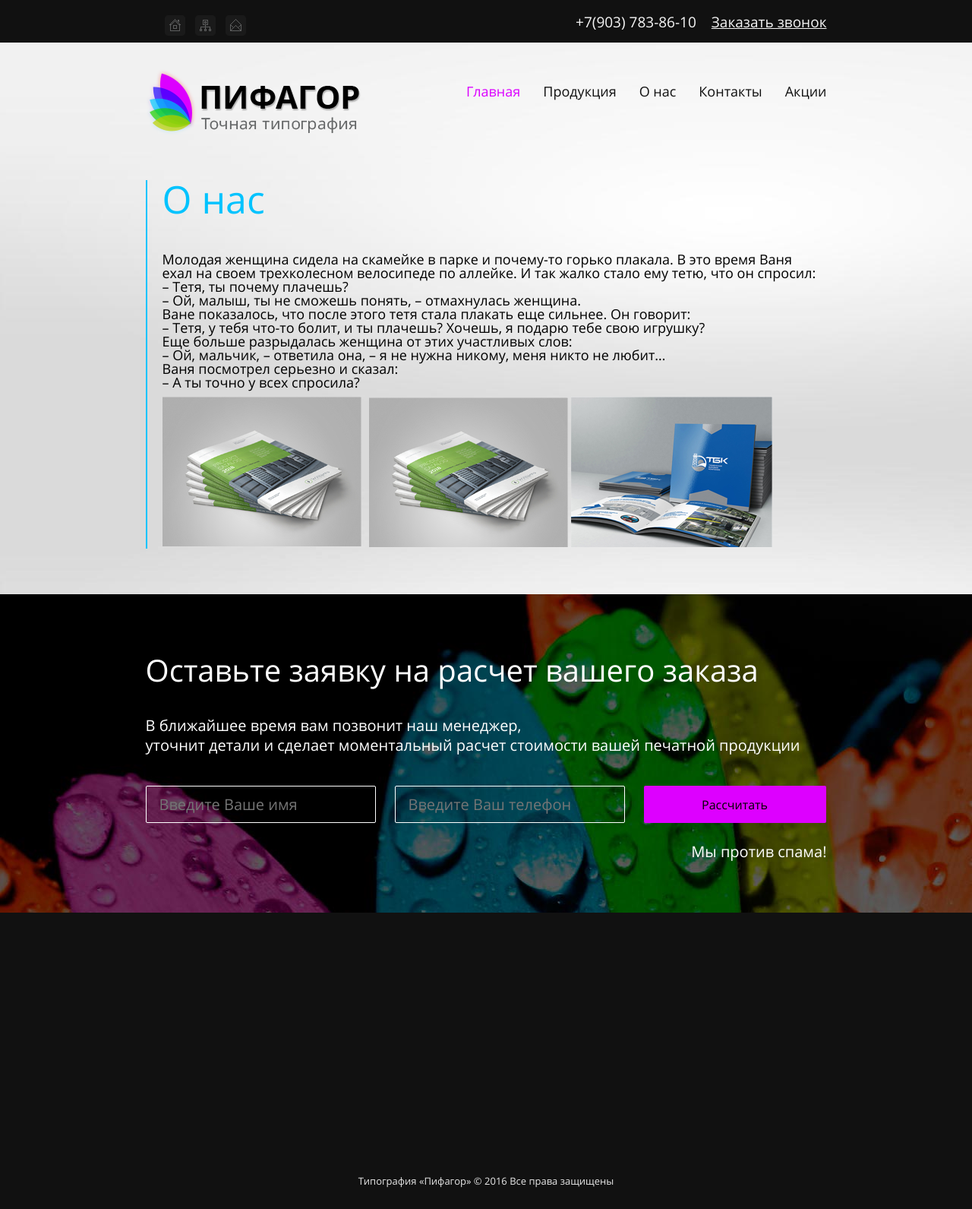
After one commit to ikles/pifagor, a PHP site: page /about.html in a window 1280 px wide. The commit adds this page. Shown: the whole page at 76% size. Run offline with PHP 8.4, Linux system fonts and the light colour scheme.

Commit message:
about final static

```diff
--- /dev/null
+++ b/app/about.html
@@ -0,0 +1,93 @@
+<!DOCTYPE html>
+<html lang="en">
+<head>
+	<meta charset="UTF-8">
+	<meta http-equiv="X-UA-Compatible" content="IE=edge">
+	<meta name="viewport" content="width=device-width, initial-scale=1">
+	<title>О нас</title>
+	<link rel="stylesheet" href="css/bootstrap.css">
+	<link rel="stylesheet" href="css/main.css">
+	<!-- HTML5 Shim and Respond.js IE8 support of HTML5 elements and media queries -->
+	<!-- WARNING: Respond.js doesn't work if you view the page via file:// -->
+  <!--[if lt IE 9]>
+  <script src="https://oss.maxcdn.com/libs/html5shiv/3.7.0/html5shiv.js"></script>
+  <script src="https://oss.maxcdn.com/libs/respond.js/1.4.2/respond.min.js"></script>
+  <![endif]-->
+  <script src="js/jquery-1.12.0.min.js"></script>
+  <script src="js/common.js"></script>
+</head>
+<body>
+	<div class="wrapper">
+		<div class="black_line">
+			<div class="w_897">
+				<div class="black_line_icons">
+					<a class="hom" href="#"></a>
+					<a class="carts" href="#"></a>
+					<a class="mal" href="#"></a>
+				</div>
+				<div class="top_phone_call">
+					<div class="top_phone">+7(903) 783-86-10</div>
+					<a href="#" class="toop_call">Заказать звонок</a>
+				</div>
+			</div>
+		</div><!--black_line-->
+		<div class="logo_mnu_banner">
+			<div class="w_897">
+				<div class="col-mnu-logo">
+					<a href="/" class="logo"><img src="img/logo.png" alt=""></a>
+					<div class="col-mnu">
+						<div class="hidden-lg">
+							<a href="#" class="toggle-mnu"><span></span></a>
+						</div>
+						<div class="top_mnu main-mnu">
+							<ul>
+								<li class="active"><a href="#">Главная</a></li>
+								<li><a href="#">Продукция</a></li>
+								<li><a href="#">О нас</a></li>
+								<li><a href="#">Контакты</a></li>
+								<li><a href="#">Акции</a></li>
+							</ul>
+						</div>
+					</div><!--col-mnu-->
+				</div>
+				<div class="content">
+					<h1>О нас</h1>
+					<p>Молодая женщина сидела на скамейке в парке и почему-то горько плакала. В это время Ваня <br>
+						ехал на своем трехколесном велосипеде по аллейке. И так жалко стало ему тетю, что он спросил:<br>
+						– Тетя, ты почему плачешь?<br>
+						– Ой, малыш, ты не сможешь понять, – отмахнулась женщина.<br>
+						Ване показалось, что после этого тетя стала плакать еще сильнее. Он говорит:<br>
+						– Тетя, у тебя что-то болит, и ты плачешь? Хочешь, я подарю тебе свою игрушку?<br>
+						Еще больше разрыдалась женщина от этих участливых слов:<br>
+						– Ой, мальчик, – ответила она, – я не нужна никому, меня никто не любит…<br>
+						Ваня посмотрел серьезно и сказал:<br>
+						– А ты точно у всех спросила?</p>
+						<img src="img/img1.jpg" alt="" class="floatleft">
+						<img src="img/img2.jpg" alt="">
+						<img src="img/img3.jpg" alt="">
+					</div>
+				</div>
+			</div><!--logo_mnu_banner-->
+			<div class="bottom">
+				<div class="form">
+					<div class="w_897">
+						<h2>Оставьте заявку на расчет вашего заказа</h2>
+						<span>В ближайшее время вам позвонит наш менеджер,<br>
+							уточнит детали и сделает моментальный расчет стоимости вашей печатной продукции</span>
+							<form>
+								<input type="text" placeholder="Введите Ваше имя">
+								<input type="text" placeholder="Введите Ваш телефон">
+								<button>Рассчитать</button>
+							</form>
+							<div class="prot">Мы против спама!</div>
+						</div>
+					</div><!--form-->
+				</div><!--bottom-->
+				<div class="footer">
+					<div class="copy">
+						<div class="w_897">Типография «Пифагор» © 2016 Все права защищены</div>
+					</div>
+				</div>
+			</div><!--wrapper-->
+		</body>
+		</html>
--- a/app/css/main.css
+++ b/app/css/main.css
@@ -185,7 +185,8 @@ ul {
 
 .logo_mnu_banner {
   padding-top: 35px;
-  background: url("../img/bg_banner.jpg") no-repeat 0 0;
+  background: url("../img/bg_banner.jpg") no-repeat 0 0, url("../img/bg_banner2.jpg") no-repeat 0 529px, url("../img/bg_banner.jpg") no-repeat 1058px 0;
+  background-color: #f1f1f1;
   overflow: hidden; }
 
 .logo {
@@ -275,9 +276,9 @@ ul {
   .gree span, .first_mnu span {
     color: #79bd00; }
 
-.bir, .second_mnu {
+.bir, .second_mnu, .content {
   border-left: 2px solid #01c3fe; }
-  .bir span, .second_mnu span {
+  .bir span, .second_mnu span, .content span {
     color: #01c3fe; }
 
 .pin, .third_mnu {
@@ -415,6 +416,25 @@ ul {
     text-align: center;
     padding-bottom: 30px; }
 
+.content {
+  padding-left: 20px;
+  margin-top: 55px;
+  margin-bottom: 60px;
+  font-family: OpenSans;
+  font-size: 18px; }
+  .content p {
+    margin-bottom: 10px; }
+  .content h1 {
+    color: #01c3fe;
+    font-family: OpenSans;
+    font-size: 50px;
+    margin-bottom: 45px; }
+
+.floatleft {
+  float: left;
+  margin-right: 10px;
+  margin-bottom: 10px; }
+
 /*==========  Desktop First Method  ==========*/
 /* Large Devices, Wide Screens */
 @media only screen and (max-width: 1200px) {
--- a/app/sass/main.sass
+++ b/app/sass/main.sass
@@ -109,7 +109,8 @@ ul
 
 .logo_mnu_banner
 	padding-top: 35px
-	background: url("../img/bg_banner.jpg") no-repeat 0 0
+	background: url("../img/bg_banner.jpg") no-repeat 0 0, url("../img/bg_banner2.jpg") no-repeat 0 529px, url("../img/bg_banner.jpg") no-repeat 1058px 0
+	background-color: #f1f1f1
 	overflow: hidden
 
 .logo
@@ -350,9 +351,25 @@ ul
 		text-align: center
 		padding-bottom: 30px
 
+.content
+	@extend .bir
+	padding-left: 20px
+	margin-top: 55px
+	margin-bottom: 60px
+	font-family: OpenSans
+	font-size: 18px
+	p
+		margin-bottom: 10px
+	h1
+		color: rgb(1, 195, 254)
+		font-family: OpenSans
+		font-size: 50px
+		margin-bottom: 45px
 
-
-
+.floatleft
+	float: left
+	margin-right: 10px
+	margin-bottom: 10px
 
 
 
```
Also changed, not shown: app/img/bg_banner.jpg, app/img/bg_banner2.jpg (added), app/img/img1.jpg (added), app/img/img2.jpg (added), app/img/img3.jpg (added).
